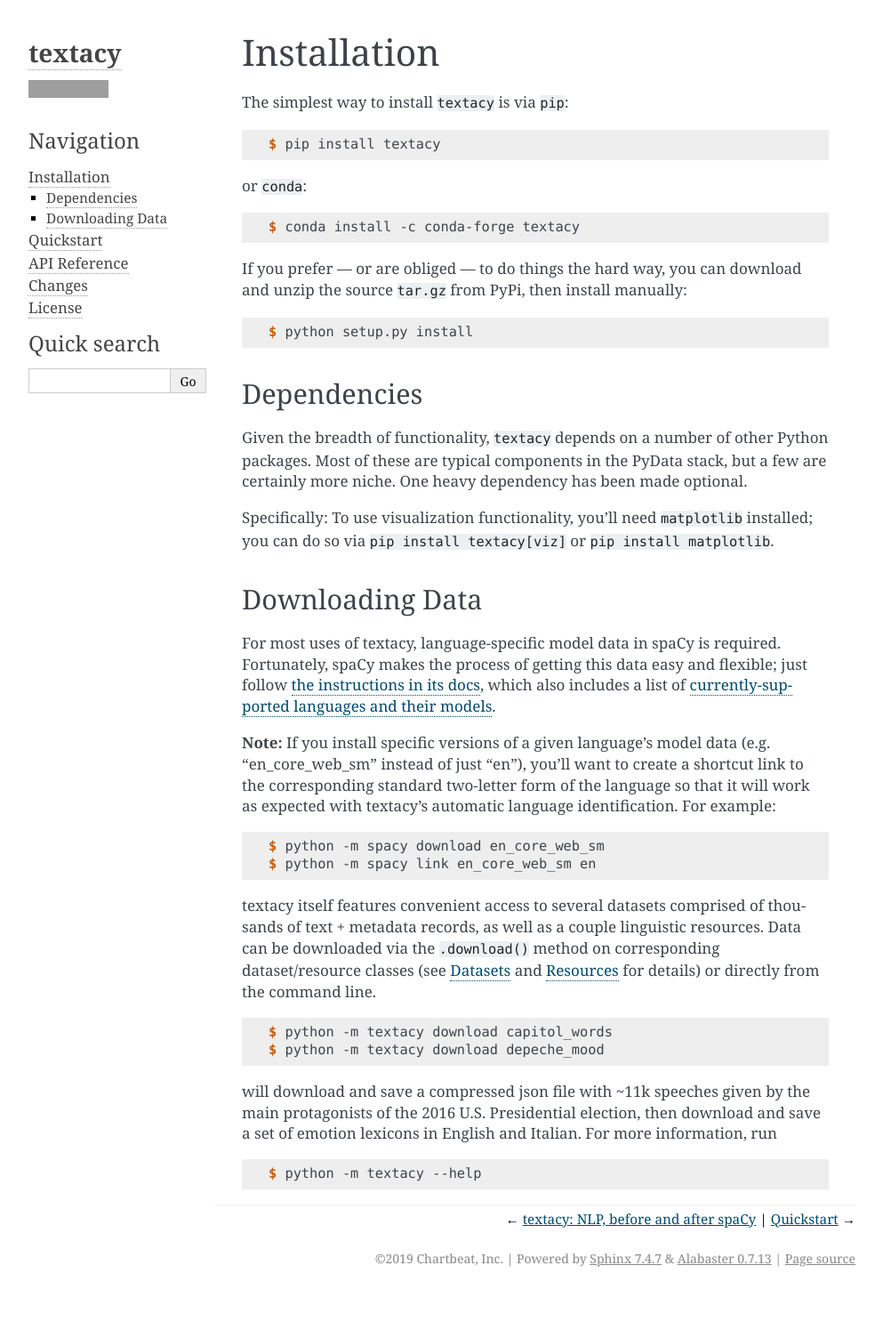
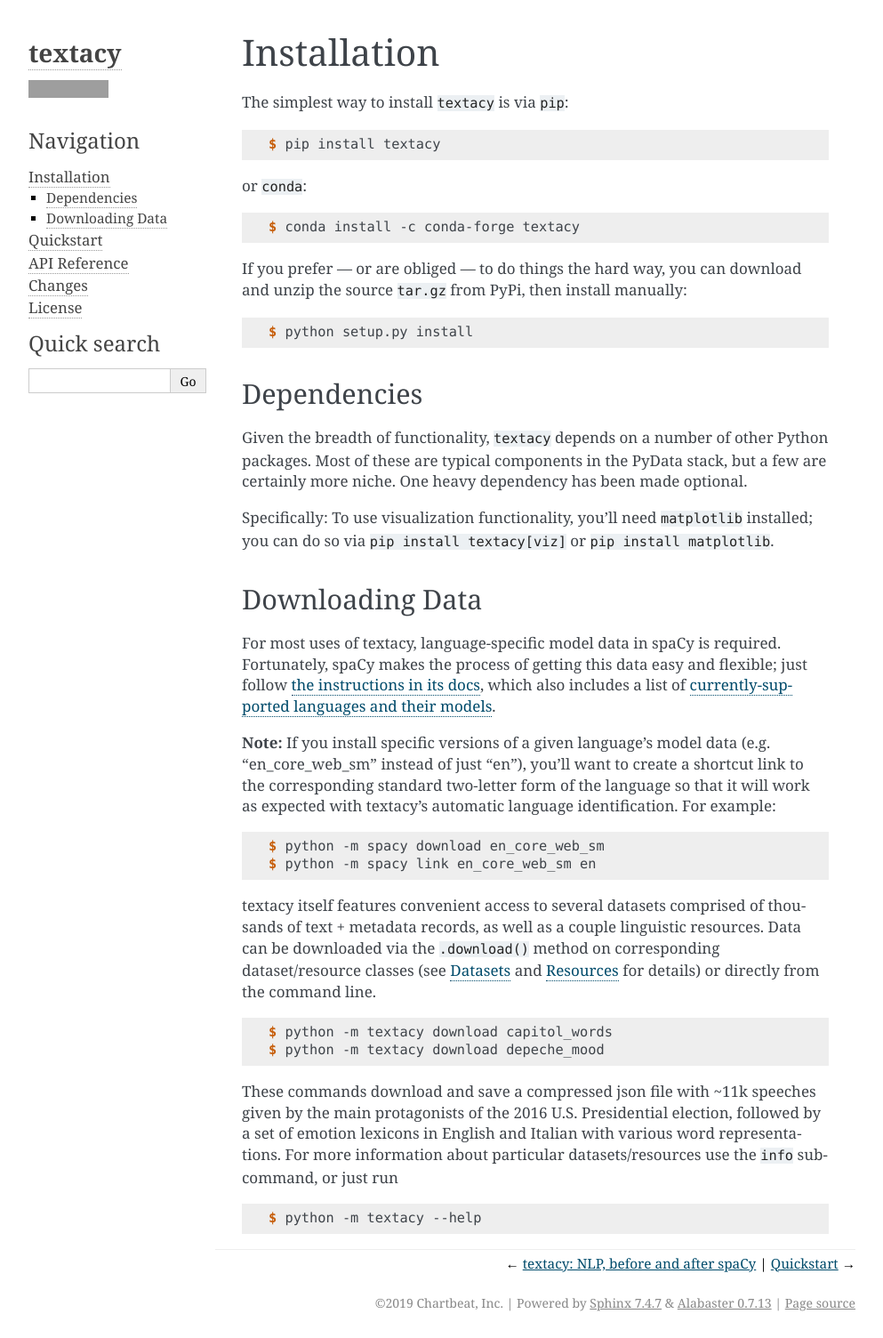
Before and after one commit to chartbeat-labs/textacy, a Sphinx documentation site: the page built from docs/source/getting_started/installation.rst, in a window 1280 px wide. Shown: the whole page at 89% size, without its empty margins (148-1141 px from the left). Built offline with Sphinx 7.4.7, drawn with Linux system fonts in a browser that asks for light colours; the version number could not be read and is left out; before the commit the page ends 1454 px from its top, so only the background shows below that; grey boxes are pictures that could not be loaded.

Commit message:
Dummy commit to force another build, plz doctr work

```diff
--- a/docs/source/getting_started/installation.rst
+++ b/docs/source/getting_started/installation.rst
@@ -66,9 +66,10 @@ or directly from the command line.
     $ python -m textacy download capitol_words
     $ python -m textacy download depeche_mood
 
-will download and save a compressed json file with ~11k speeches given by the
-main protagonists of the 2016 U.S. Presidential election, then download and save
-a set of emotion lexicons in English and Italian. For more information, run
+These commands download and save a compressed json file with ~11k speeches given by the
+main protagonists of the 2016 U.S. Presidential election, followed by a set of emotion
+lexicons in English and Italian with various word representations. For more information
+about particular datasets/resources use the ``info`` subcommand, or just run
 
 .. code-block:: console
 
```
